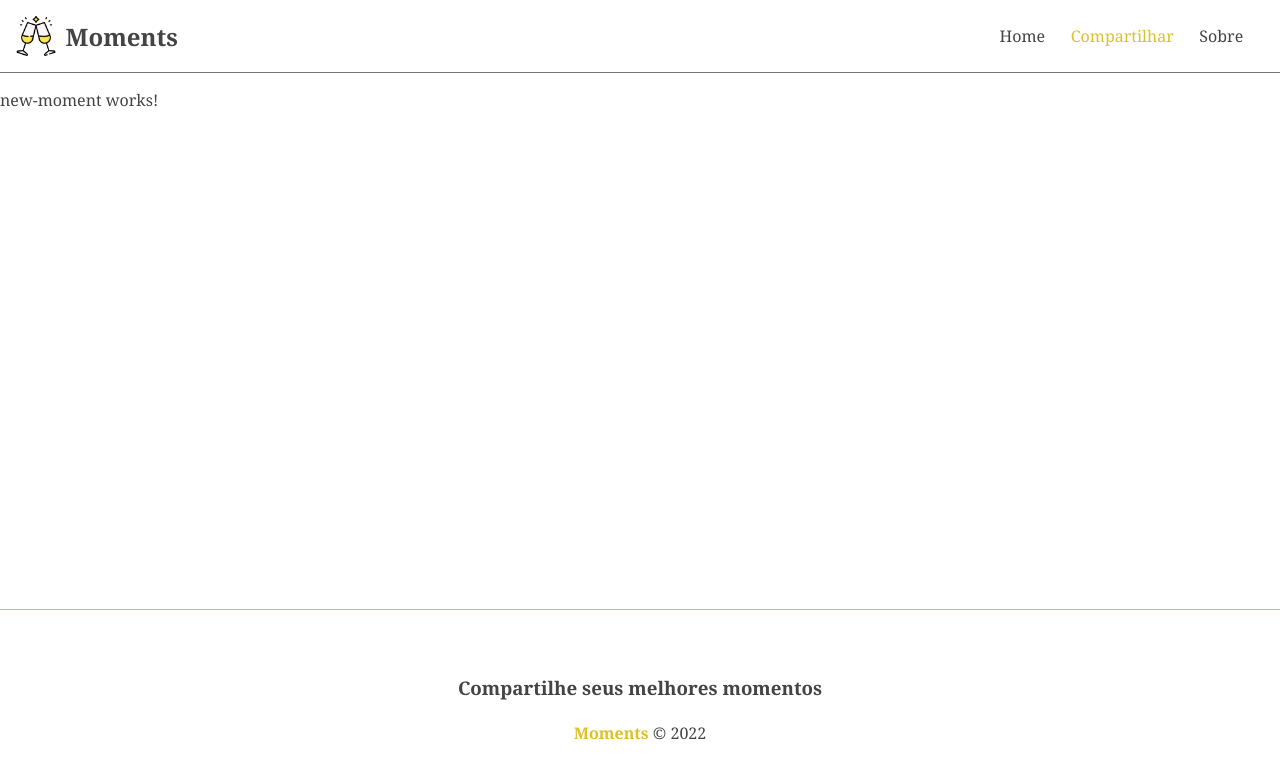
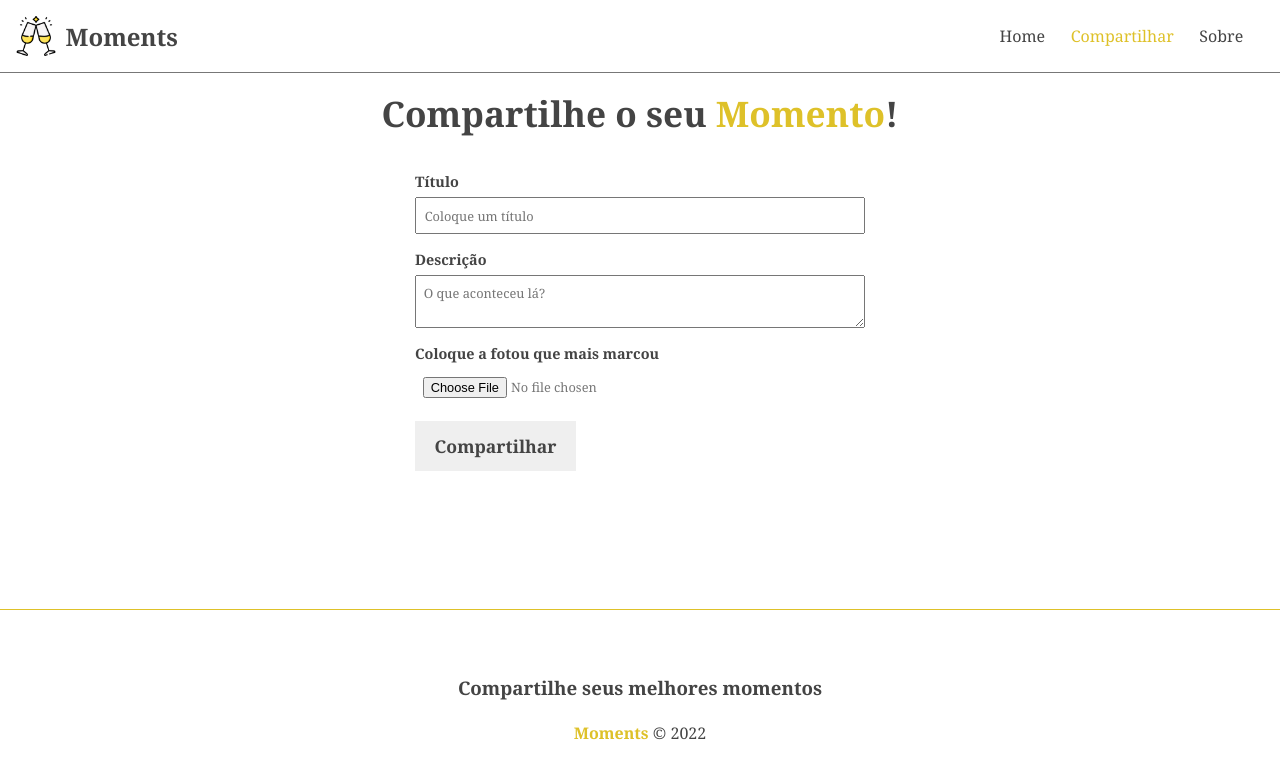
Before and after one commit to HerbertCarlos007/moments, an Angular app: page /moments/new in a window 1280 px wide. Shown: the top 778 px of the page. Built offline with nearby package versions, Linux system fonts and the light colour scheme.

Commit message:
criando pagina de formulario

```diff
--- a/src/app/app.module.ts
+++ b/src/app/app.module.ts
@@ -8,6 +8,7 @@
 import { AboutComponent } from './components/pages/about/about.component';
 import { HomeComponent } from './components/pages/home/home.component';
 import { NewMomentComponent } from './components/pages/new-moment/new-moment.component';
+import { MomentFormComponent } from './components/moment-form/moment-form.component';
 
 @NgModule({
   declarations: [
@@ -16,7 +17,8 @@
     FooterComponent,
     AboutComponent,
     HomeComponent,
-    NewMomentComponent
+    NewMomentComponent,
+    MomentFormComponent
   ],
   imports: [
     BrowserModule,
--- /dev/null
+++ b/src/app/components/moment-form/moment-form.component.html
@@ -0,0 +1,15 @@
+<form>
+    <div class="form-group">
+        <label for="title">Título</label>
+        <input type="text" placeholder="Coloque um título" required/>
+    </div>
+    <div class="form-group">
+        <label for="description">Descrição</label>
+        <textarea required placeholder="O que aconteceu lá?"></textarea>
+    </div>
+    <div class="form-group">
+        <label for="image">Coloque a fotou que mais marcou</label>
+        <input type="file"/>
+    </div>
+    <input type="submit" value="{{btnText}}"/>
+</form>
--- a/src/app/components/pages/new-moment/new-moment.component.css
+++ b/src/app/components/pages/new-moment/new-moment.component.css
@@ -0,0 +1,9 @@
+h2 {
+    text-align: center;
+    margin-bottom: 1em;
+    font-size: 2.2em;
+}
+
+h2 span {
+    color: #DEC129;
+}
--- a/src/app/components/pages/new-moment/new-moment.component.html
+++ b/src/app/components/pages/new-moment/new-moment.component.html
@@ -1 +1,2 @@
-<p>new-moment works!</p>
+<h2>Compartilhe o seu <span>Momento</span>!</h2>
+<app-moment-form [btnText]="btnText"></app-moment-form>
--- a/src/app/components/pages/new-moment/new-moment.component.ts
+++ b/src/app/components/pages/new-moment/new-moment.component.ts
@@ -6,5 +6,5 @@
   styleUrls: ['./new-moment.component.css']
 })
 export class NewMomentComponent {
-
+  btnText = 'Compartilhar'
 }
--- a/src/styles.css
+++ b/src/styles.css
@@ -15,3 +15,44 @@
 a:hover {
     color: #DEC129;
 }
+
+/* FORM */
+form {
+    width: 450px;
+    margin: 0 auto;
+}
+
+.form-group {
+    display: flex;
+    flex-direction: column;
+    margin-bottom: 1em;
+}
+
+.form-group label {
+    font-weight: bold;
+    font-size: .9em;
+    margin-bottom: .4em;
+}
+
+.form-group input,
+.form-group textarea {
+    padding: .6em;
+    color: #777;
+    font-size: .8em;
+}
+
+input[type="submit"] {
+    background-color: #EFEFEF;
+    border: 2px solid transparent;
+    padding: .6em 1em;
+    font-weight: bold;
+    font-size: 1.1em;
+    cursor: pointer;
+    transition: 0.4s;
+}
+
+input[type="submit"]:hover {
+   color: #DEC129;
+   border-color: #DEC129;
+   background-color: transparent;
+}
```
Also changed, not shown: src/app/components/moment-form/moment-form.component.ts (added, +10 -0 lines), src/app/components/moment-form/moment-form.component.css (added), 1 other file (tests, documents, lock files or other folders).
